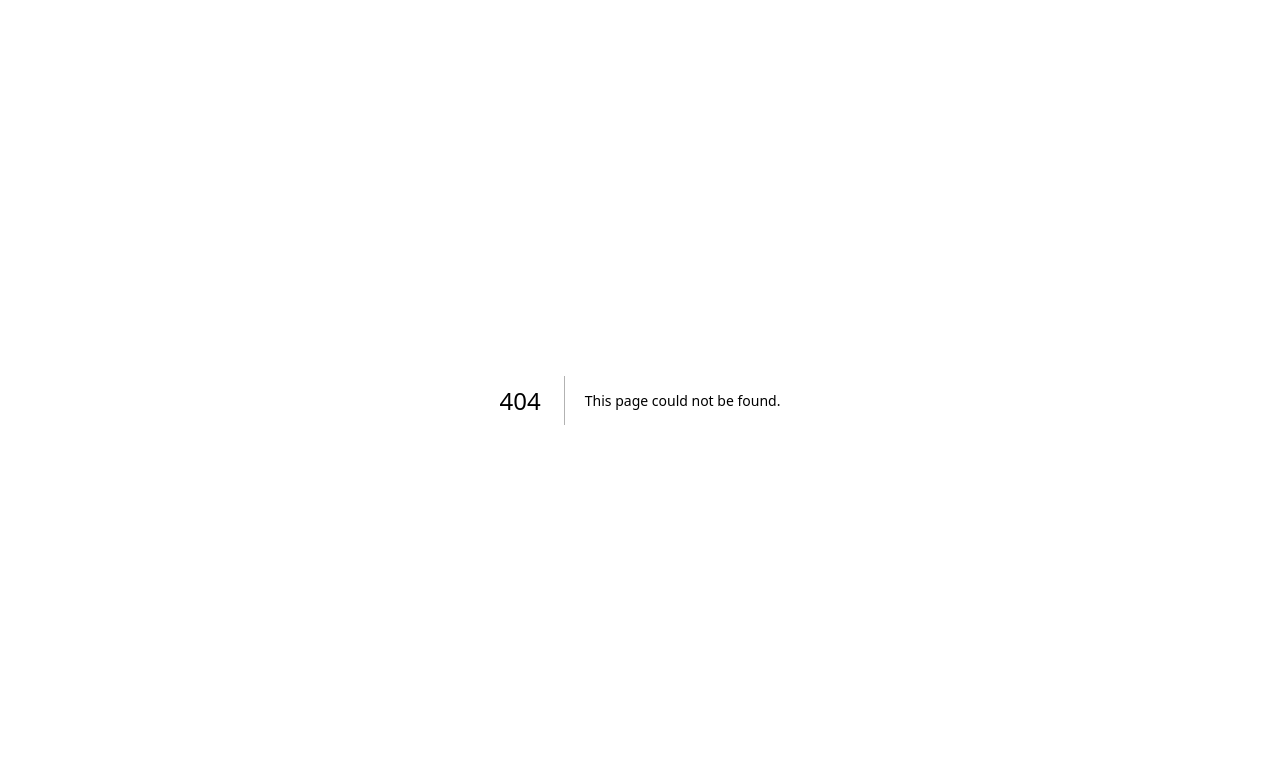
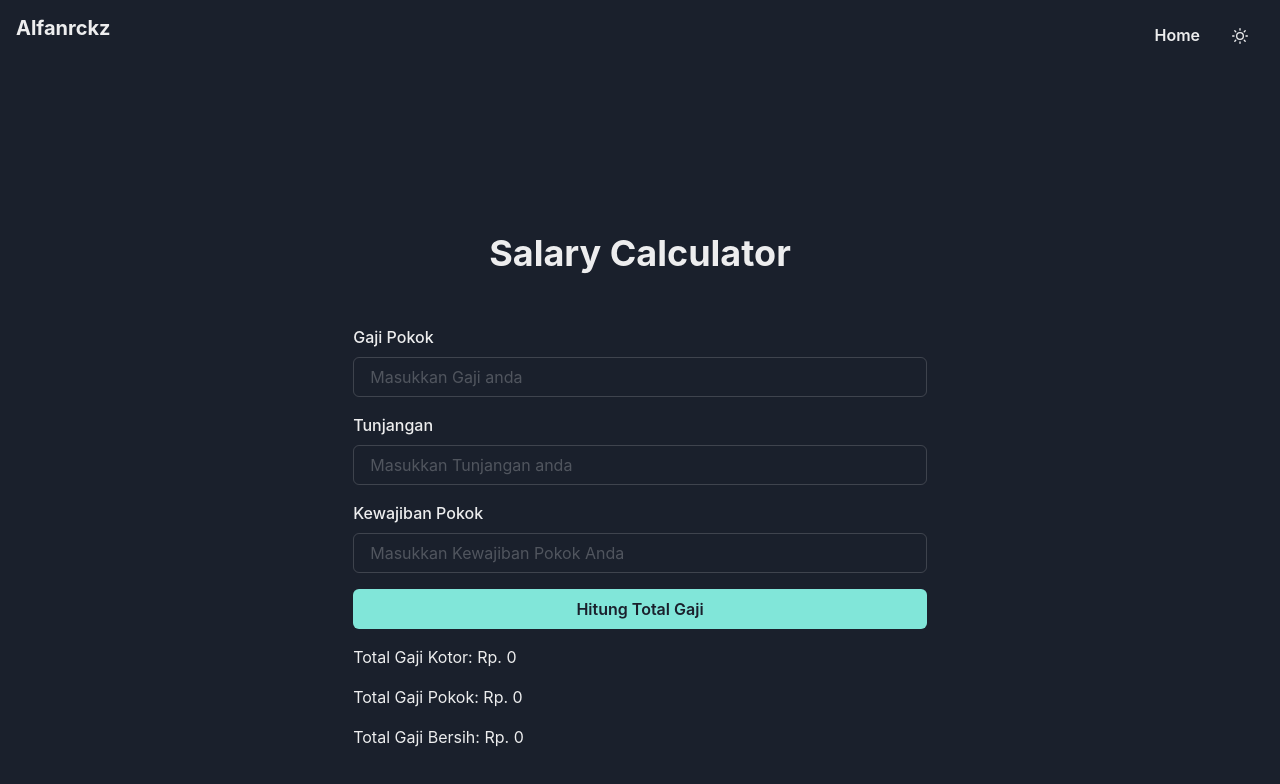
Before and after one commit to alfanrckz/micro-logic, a Next.js app: page /salarycalculate in a window 1280 px wide. Before the commit this address had no page. Shown: the top 784 px of the page. Built offline with nearby package versions, Linux system fonts and the light colour scheme.

Commit message:
salary-calculate

```diff
--- a/src/components/Nav.tsx
+++ b/src/components/Nav.tsx
@@ -28,7 +28,7 @@ const Navbar: React.FC = () => {
 
   return (
     <>
-      <Box bg="transparent" p={4} color="white">
+      <Box bg="transparent" p={4}>
         <Flex>
           <Heading size="md">Alfanrckz</Heading>
           <Spacer />
--- /dev/null
+++ b/src/components/SalaryCalculating.tsx
@@ -0,0 +1,118 @@
+import {
+  Box,
+  Button,
+  Center,
+  Container,
+  Heading,
+  Input,
+  VStack,
+  Text,
+  Spinner,
+  FormLabel,
+  FormControl,
+} from "@chakra-ui/react";
+import React, { useState } from "react";
+
+const SalaryCalculating: React.FC = () => {
+  const [gajiPokok, setGajiPokok] = useState<string>("");
+  const [tunjangan, setTunjangan] = useState<string>("");
+  const [kewajibanPokok, setKewajibanPokok] = useState<string>("");
+  const [totalGajiKotor, setTotalGajiKotor] = useState<number>(0);
+  const [totalGajiPokok, setTotalGajiPokok] = useState<number>(0);
+  const [totalGajiBersih, setTotalGajiBersih] = useState<number>(0);
+  const [isLoading, setIsloading] = useState<boolean>(false);
+
+  const hitungTotalGaji = () => {
+    if (!gajiPokok.trim() || !tunjangan.trim() || !kewajibanPokok.trim()) {
+        // Memastikan bahwa setiap input tidak kosong setelah dihapus spasi
+        alert("Semua field harus diisi!");
+        return
+    }
+    setIsloading(true);
+
+    setTimeout(() => {
+      const gaji = parseFloat(gajiPokok) || 0;
+      const tunjanganValue = parseFloat(tunjangan) || 0;
+      const kewajibanValue = parseFloat(kewajibanPokok) || 0;
+
+      const totalBersih = gaji + tunjanganValue - kewajibanValue;
+      setTotalGajiBersih(totalBersih);
+
+      const totalKotor = gaji + tunjanganValue;
+      setTotalGajiKotor(totalKotor);
+
+      const totalPokok = gaji;
+      setTotalGajiPokok(totalPokok);
+
+      setIsloading(false);
+    }, 1000);
+  };
+
+  const handleInputChange = (
+    e: React.ChangeEvent<HTMLInputElement>,
+    setValue: React.Dispatch<React.SetStateAction<string>>
+  ) => {
+    const value = e.target.value;
+    if (!value.startsWith("0") || value.length === 1) {
+      setValue(value);
+    }
+  };
+
+  return (
+    <Container mt={40}>
+      <Heading textAlign="center" mb={50}>
+        Salary Calculator
+      </Heading>
+      <Box>
+        <VStack spacing={4} align="stretch">
+          <FormControl>
+            <FormLabel>Gaji Pokok</FormLabel>
+
+            <Input
+              placeholder="Masukkan Gaji anda"
+              type="number"
+              required
+              value={gajiPokok}
+              onChange={(e) => handleInputChange(e, setGajiPokok)}
+            />
+          </FormControl>
+          <FormControl>
+            <FormLabel>Tunjangan</FormLabel>
+            <Input
+              placeholder="Masukkan Tunjangan anda"
+              type="number"
+              required
+              value={tunjangan}
+              onChange={(e) => handleInputChange(e, setTunjangan)}
+            />
+          </FormControl>
+          <FormControl>
+            <FormLabel>Kewajiban Pokok</FormLabel>
+            <Input
+              placeholder="Masukkan Kewajiban Pokok Anda"
+              type="number"
+              required
+              value={kewajibanPokok}
+              onChange={(e) => handleInputChange(e, setKewajibanPokok)}
+            />
+          </FormControl>
+          <Button colorScheme="teal" onClick={hitungTotalGaji}>
+            Hitung Total Gaji
+          </Button>
+
+          {isLoading ? (
+            <Spinner />
+          ) : (
+            <>
+              <Text>Total Gaji Kotor: Rp. {totalGajiKotor}</Text>
+              <Text>Total Gaji Pokok: Rp. {totalGajiPokok}</Text>
+              <Text>Total Gaji Bersih: Rp. {totalGajiBersih}</Text>
+            </>
+          )}
+        </VStack>
+      </Box>
+    </Container>
+  );
+};
+
+export default SalaryCalculating;
--- a/src/pages/index.tsx
+++ b/src/pages/index.tsx
@@ -2,6 +2,7 @@ import Head from 'next/head'
 import { Container, useColorMode, Button, Heading, Flex, Center,  } from '@chakra-ui/react'
 import Grid from '../components/Grid'
 import Navbar from '@/components/Nav'
+import Footer from '@/components/Footer'
 
 
 
@@ -26,6 +27,7 @@ export default function Home() {
           </Center>
           </Flex>
           <Grid/>
+          <Footer/>
         </Container>
       </main>
     </>
--- /dev/null
+++ b/src/pages/salarycalculate.tsx
@@ -0,0 +1,14 @@
+import Navbar from '@/components/Nav'
+import SalaryCalculating from '@/components/SalaryCalculating'
+import React from 'react'
+
+const salarycalculate = () => {
+  return (
+    <div>
+      <Navbar/>
+      <SalaryCalculating/>
+    </div>
+  )
+}
+
+export default salarycalculate
```
Also changed, not shown: src/components/Footer.tsx (added, +23 -0 lines), src/components/Grid.tsx (+63 -37 lines), public/salary.png (added).
